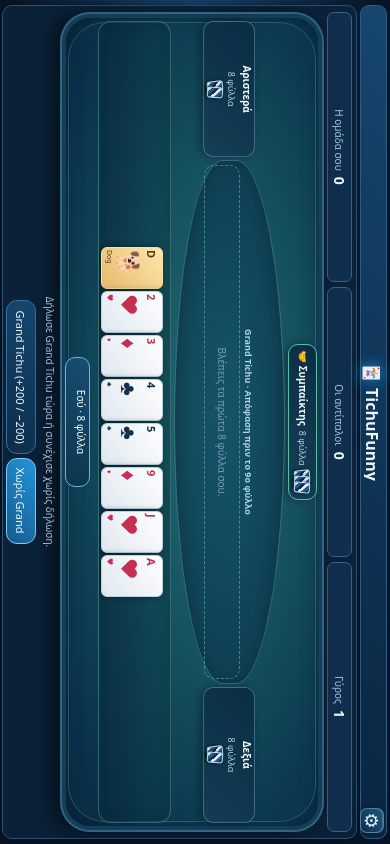
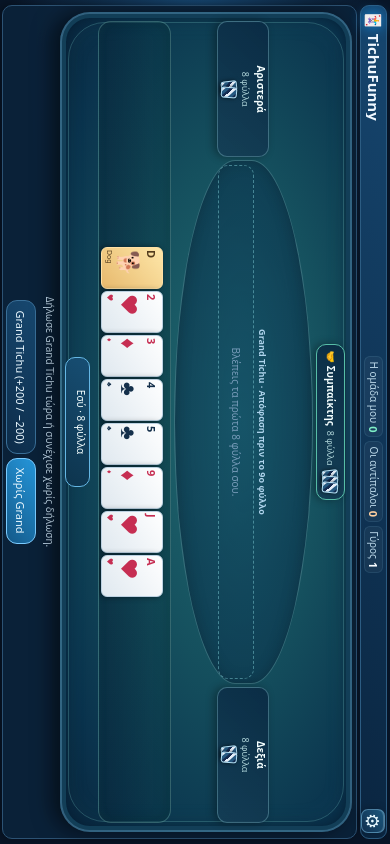
Before and after one commit to seemsfunny21/tichufunny, a plain HTML site: page index.html in a window 390 px wide. Drawn offline with Linux system fonts and the light colour scheme.

Commit message:
Move Tichu team scores and round inline with title to free height for game table

```diff
--- a/index.html
+++ b/index.html
@@ -528,9 +528,69 @@
  .table#cardTable{min-height:210px}
 }
 
+
+/* Compact inline score bar: all three values share the title banner,
+   freeing the old three-card score row for the felt table. */
+.hero{
+ display:flex;align-items:center;justify-content:space-between;
+ flex-wrap:nowrap;gap:clamp(5px,1.2vw,12px);
+}
+.hero::before{display:none}
+.hero-title{
+ flex:0 0 auto;min-width:0;
+ justify-content:flex-start;gap:5px;
+}
+.hero-scores{
+ display:flex;flex:1 1 auto;min-width:0;
+ justify-content:center;align-items:center;
+ gap:clamp(4px,1vw,8px);overflow:hidden;
+ font-variant-numeric:tabular-nums;
+}
+.header-score{
+ display:inline-flex;align-items:center;justify-content:center;
+ gap:4px;min-width:0;max-width:100%;
+ padding:3px 6px;border-radius:7px;
+ border:1px solid #70b6d022;background:#ffffff0a;
+ color:#bbd8e9;font-size:clamp(10px,1.35vw,12px);
+ line-height:1.25;white-space:nowrap;
+}
+.header-score strong{font-size:1.12em;color:#f7fcff;font-weight:850}
+.header-score:nth-child(1) strong{color:#7eeec6}
+.header-score:nth-child(2) strong{color:#ffd0a0}
+.hero .settings-toggle{flex:0 0 auto}
+@media (orientation:portrait) and (max-width:650px){
+ .hero{display:flex;gap:5px}
+ .hero-title{gap:4px}
+ .hero-title .icon{font-size:15px}
+ .hero-title h1{font-size:15px}
+ .hero-scores{gap:4px}
+ .header-score{font-size:10px;gap:3px;padding:2px 4px;border-radius:6px}
+ .header-score strong{font-size:11px}
+ .hero .settings-toggle{width:24px;height:24px}
+}
+@media (orientation:portrait) and (max-width:360px){
+ .hero{gap:3px}
+ .hero-title{gap:2px}
+ .hero-title h1{font-size:14px}
+ .header-score{font-size:9px;padding:1px 3px;gap:2px}
+ .header-score strong{font-size:10px}
+ .hero .settings-toggle{width:22px;height:22px}
+}
+@media (min-width:601px) and (max-height:560px){
+ .hero{display:flex;gap:6px}
+ .hero-title h1{font-size:16px}
+ .hero-scores{gap:6px}
+ .header-score{font-size:11px;padding:2px 5px}
+}
+
 </style></head><body><main class="app">
 <header class="hero">
 <div class="hero-title"><div class="icon" aria-hidden="true">🃏</div><h1>TichuFunny</h1></div>
+<div class="hero-scores" aria-label="Βαθμολογία και γύρος">
+  <span class="header-score">Η ομάδα μου <strong id="team0">0</strong></span>
+  <span class="header-score">Οι αντίπαλοι <strong id="team1">0</strong></span>
+  <span class="header-score">Γύρος <strong id="round">1</strong></span>
+</div>
 <button class="settings-toggle" id="settingsToggle" type="button" aria-label="Ρυθμίσεις Tichu" aria-expanded="false" aria-controls="settingsPanel" title="Ρυθμίσεις">⚙</button>
 <div class="settings-panel" id="settingsPanel" hidden>
   <strong>⚙ Ρυθμίσεις</strong>
@@ -544,7 +604,6 @@
 </div>
 </header>
 <section class="panel">
-<div class="stats"><div class="metric"><small>Η ομάδα σου</small><strong id="team0">0</strong></div><div class="metric"><small>Οι αντίπαλοι</small><strong id="team1">0</strong></div><div class="metric"><small>Γύρος</small><strong id="round">1</strong></div></div>
 <div class="table" id="cardTable" aria-label="Τραπέζι Tichu με τέσσερις παίκτες">
 <div class="seat partner seat-top" id="seat2"><strong>🤝 Συμπαίκτης</strong><span class="count">14 φύλλα</span><span class="card-backs" aria-hidden="true"><i></i><i></i><i></i></span></div>
 <div class="seat seat-left" id="seat1"><strong>Αριστερά</strong><span class="count">14 φύλλα</span><span class="card-backs" aria-hidden="true"><i></i><i></i></span></div>
```
